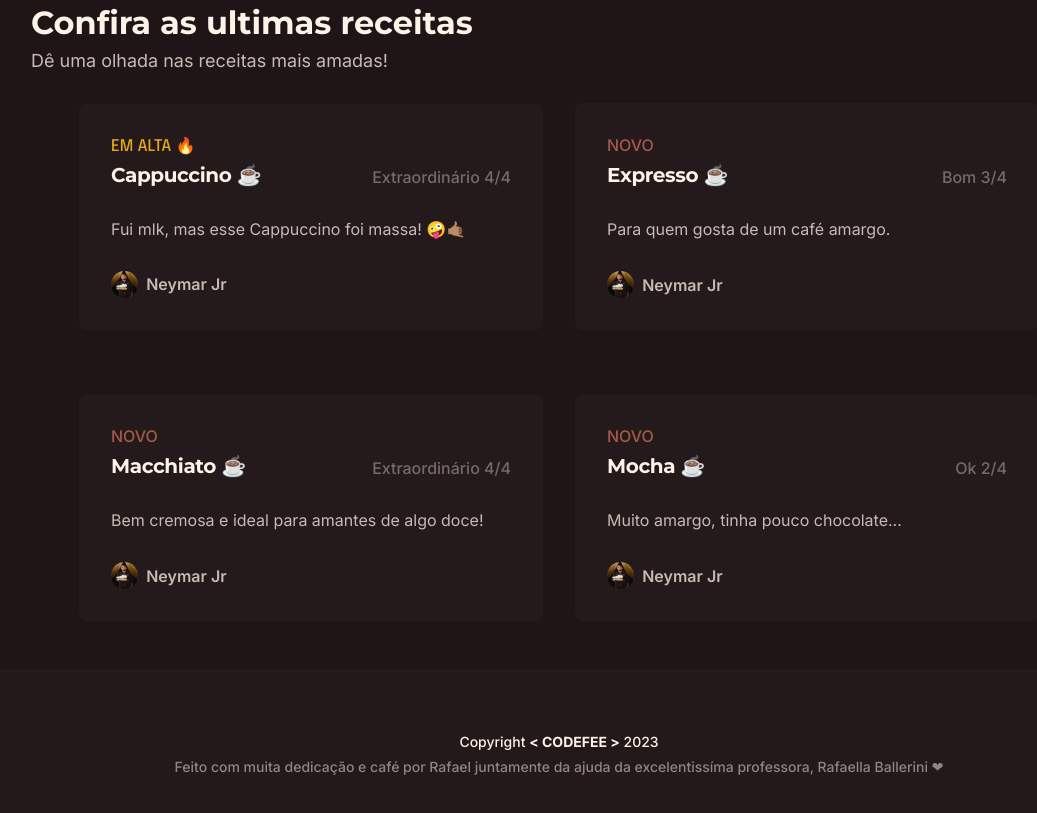
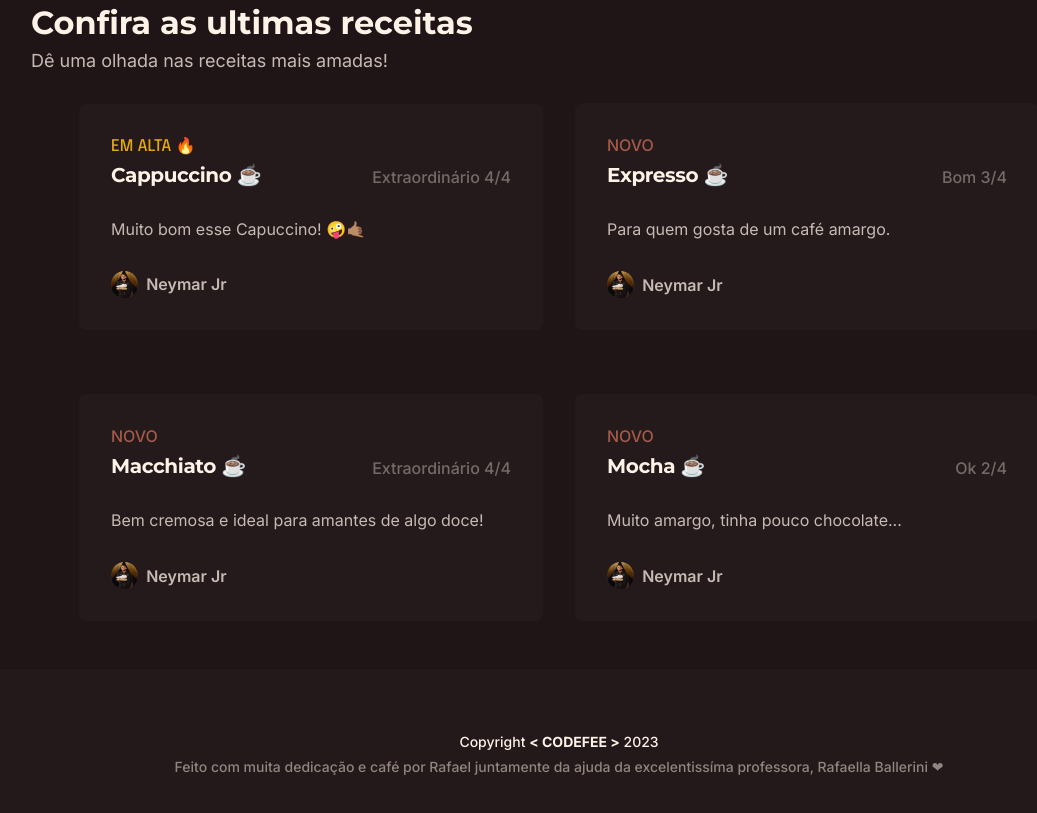
Before and after one commit to RegulusRK/html-css, a plain HTML site: page projetos/landing-pages/landing-page-1/index.html in a window 1280 px wide. Shown: the part 703-1516 px from the top of the page, without its empty margins (81-1118 px from the left). Drawn offline with Linux system fonts and the light colour scheme.

Commit message:
Atualizar o index.html

```diff
--- a/projetos/landing-pages/landing-page-1/index.html
+++ b/projetos/landing-pages/landing-page-1/index.html
@@ -68,7 +68,7 @@
                         </div>
                         <p class="receita-avaliacao">Extraordinário 4/4</p>
                     </header>
-                    <p class="receita-avaliacao-escrita">Fui mlk, mas esse Cappuccino foi massa! 🤪🤙🏽</p>
+                    <p class="receita-avaliacao-escrita">Muito bom esse Capuccino! 🤪🤙🏽</p>
                     <div class="receita-autor">
                         <img src="assets/user-1.png">
                         <span class="nome-autor">Neymar Jr</span>
```
